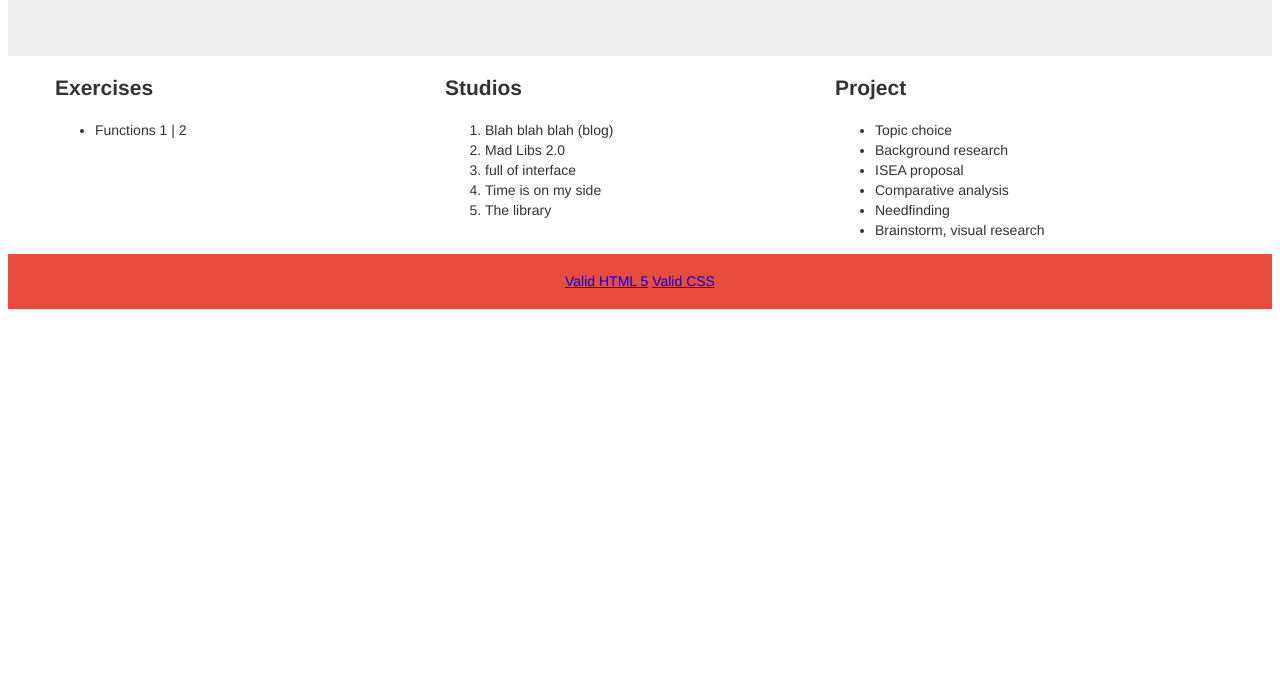
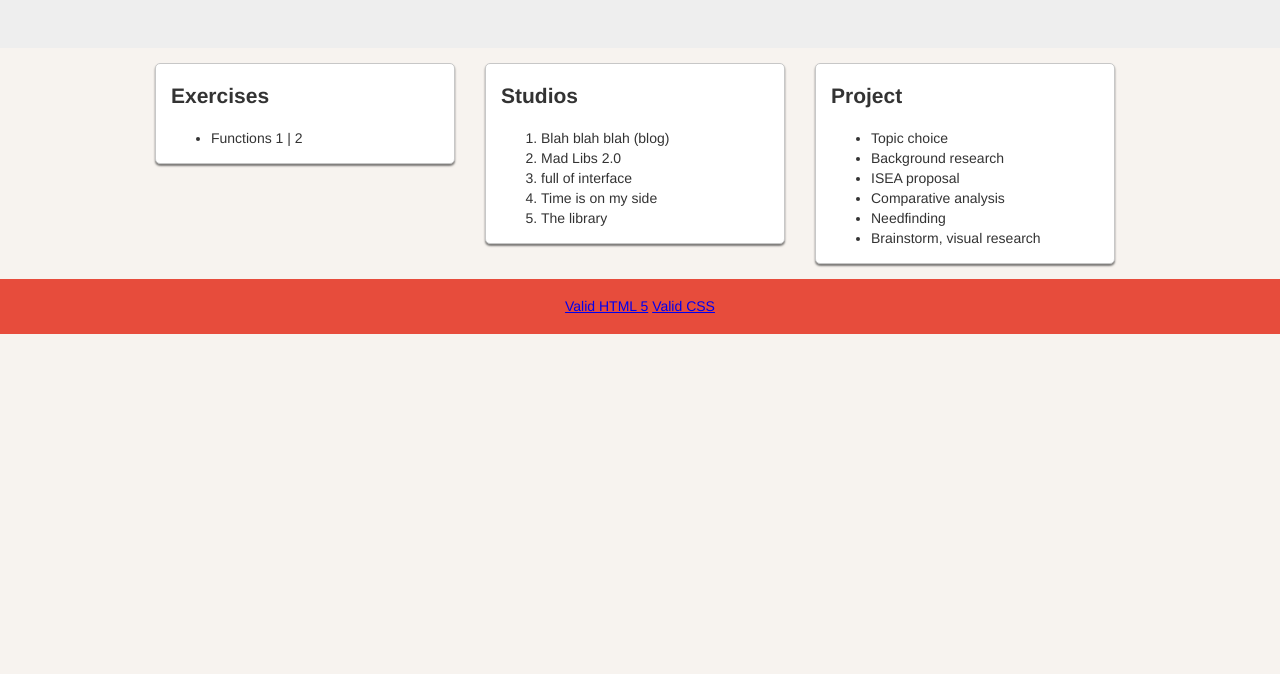
Before and after one commit to shanglu9425/Studio1, a plain HTML site: page index.html in a window 1280 px wide. Shown: the part 126-800 px from the top of the page. Drawn offline with Linux system fonts and the light colour scheme.

Commit message:
added css styles

```diff
--- a/css/style.css
+++ b/css/style.css
@@ -3,11 +3,12 @@
 }
 
 body {
+    margin: 0px;
     font-family: "Helvetica Neue", Helvetica, Arial, sans-serif;
     font-size: 14px;
     line-height: 1.42857143;
     color: #333;
-    background-color: #fff;
+    background-color: #F7F3EF;
 }
 
 .banner-container {
@@ -21,7 +22,7 @@ body {
     padding-left: 15px;
     margin-right: auto;
     margin-left: auto;
-    width: 1170px;
+    width: 1000px;
 }
 
 .column-4 {
@@ -58,3 +59,16 @@ body {
     clear: both;
     display: table;
 }
+
+.panel {
+    background-color: white;
+    width: 300px;
+    margin: 15px;
+    border-radius: 5px;
+    border: 1px solid #C7C7C7;
+    box-shadow: 0px 2px 2px 0px rgba(0, 0, 0, 0.50);
+}
+
+.content {
+    margin: 15px;
+}
--- a/index.html
+++ b/index.html
@@ -14,10 +14,10 @@
             <h1>Welcome to DES 157</h1>
         </div>
     </header>
-    <div>
-        <div class="container">
-            <div class="row clear">
-                <div class="column-4">
+    <div class="container">
+        <div class="row clear">
+            <div class="column-4 panel">
+                <article class="content">
                     <h2>
                         Exercises
                     </h2>
@@ -26,8 +26,10 @@
                             Functions 1 | 2
                         </li>
                     </ul>
-                </div>
-                <div class="column-4">
+                </article>
+            </div>
+            <div class="column-4 panel">
+                <article class="content">
                     <h2>
                         Studios
                     </h2>
@@ -38,8 +40,10 @@
                         <li>Time is on my side</li>
                         <li>The library</li>
                     </ol>
-                </div>
-                <div class="column-4">
+                </article>
+            </div>
+            <div class="column-4 panel">
+                <article class="content">
                     <h2>
                         Project
                     </h2>
@@ -51,11 +55,10 @@
                         <li>Needfinding</li>
                         <li>Brainstorm, visual research</li>
                     </ul>
-                </div>
+                </article>
             </div>
         </div>
     </div>
-
     <footer class="footer">
         <a href="http://validator.w3.org/check?uri=referer">Valid HTML 5</a>
         <a href="http://jigsaw.w3.org/css-validator/check/referer">Valid CSS</a>
```
